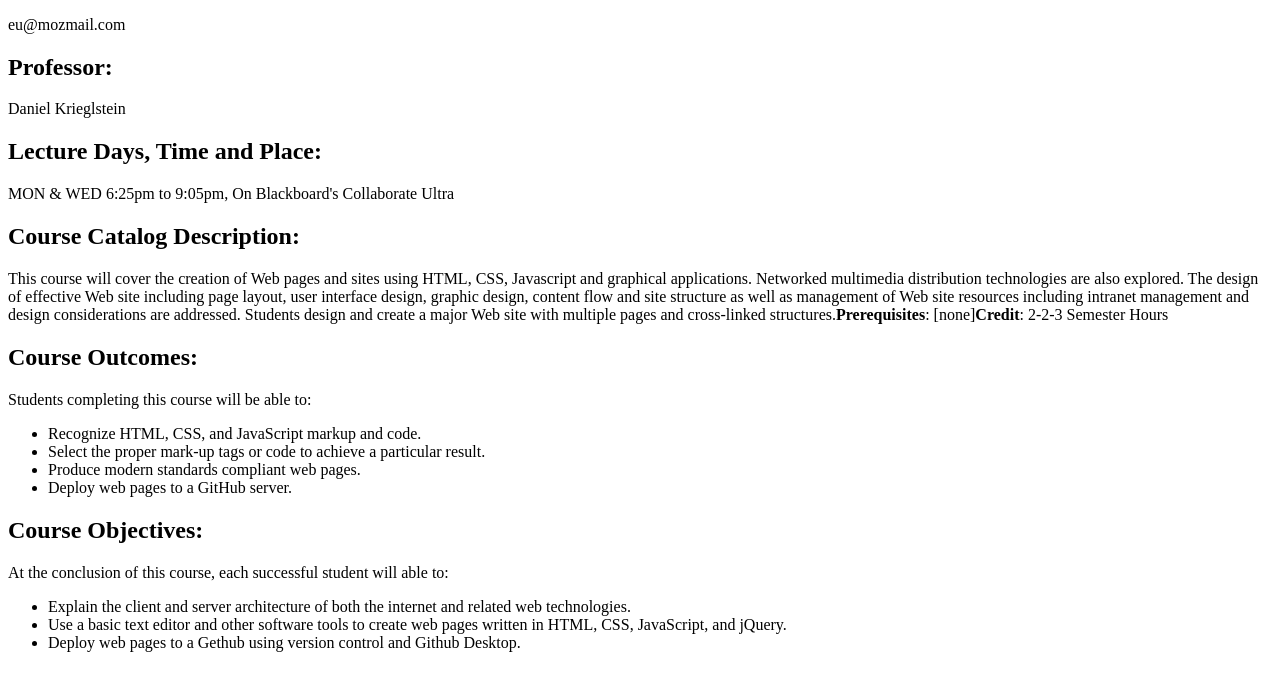
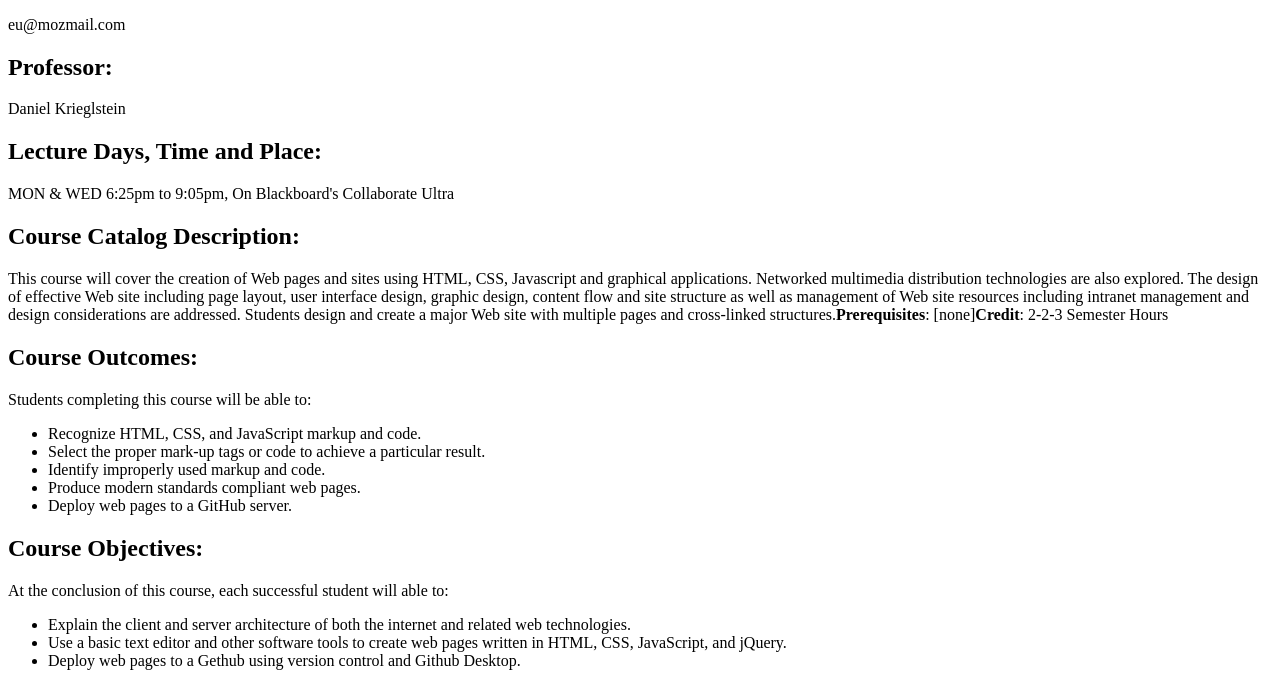
Before and after one commit to ursi-zz/webdev_lab2, a plain HTML site: page index.html in a window 1280 px wide. Shown: the part 105-800 px from the top of the page. Drawn offline with Linux system fonts and the light colour scheme.

Commit message:
updating index

```diff
--- a/index.html
+++ b/index.html
@@ -19,6 +19,7 @@
     <ul>
         <li>Recognize HTML, CSS, and JavaScript markup and code.</li>
         <li>Select the proper mark-up tags or code to achieve a particular result.</li>
+        <li>Identify improperly used markup and code.</li>
         <li>Produce modern standards compliant web pages.</li>
         <li>Deploy web pages to a GitHub server.</li>
     </ul>
```
